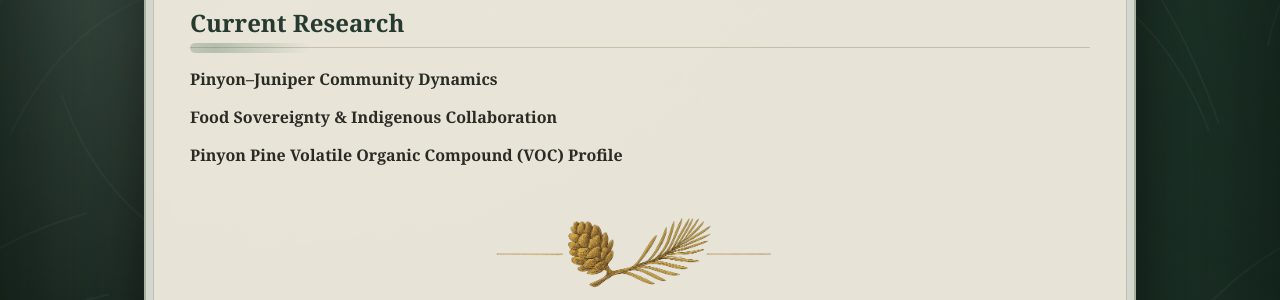
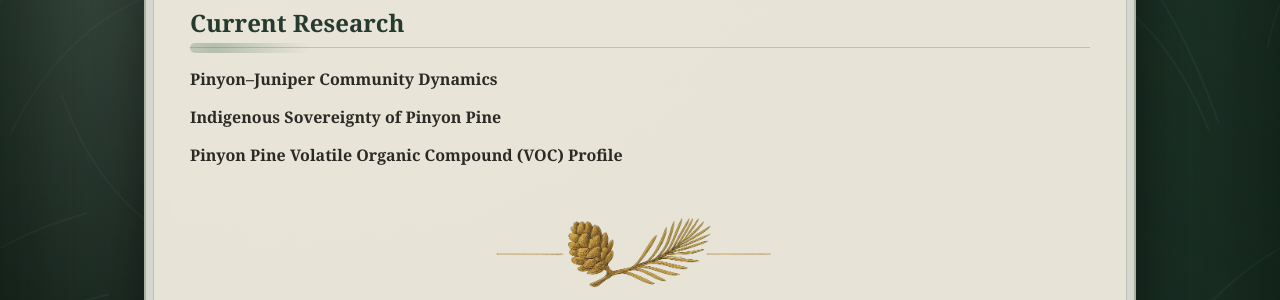
Before and after one commit to ChloeCollierAllen/ChloeCollierAllen.github.io, a Jekyll site: the page built from index.md, in a window 1280 px wide and 900 px high, scrolled down 1976 px. Shown: the part 154-454 px from the top of the window. Built offline with Jekyll 4.4.1, drawn with Linux system fonts in a browser that asks for light colours.

Commit message:
Update index.md

```diff
--- a/index.md
+++ b/index.md
@@ -52,7 +52,7 @@ Outside of field season, I’m usually:
 
 **Pinyon–Juniper Community Dynamics**
 
-**Food Sovereignty & Indigenous Collaboration**
+**Indigenous Sovereignty of Pinyon Pine**
 
 **Pinyon Pine Volatile Organic Compound (VOC) Profile**
 
```
